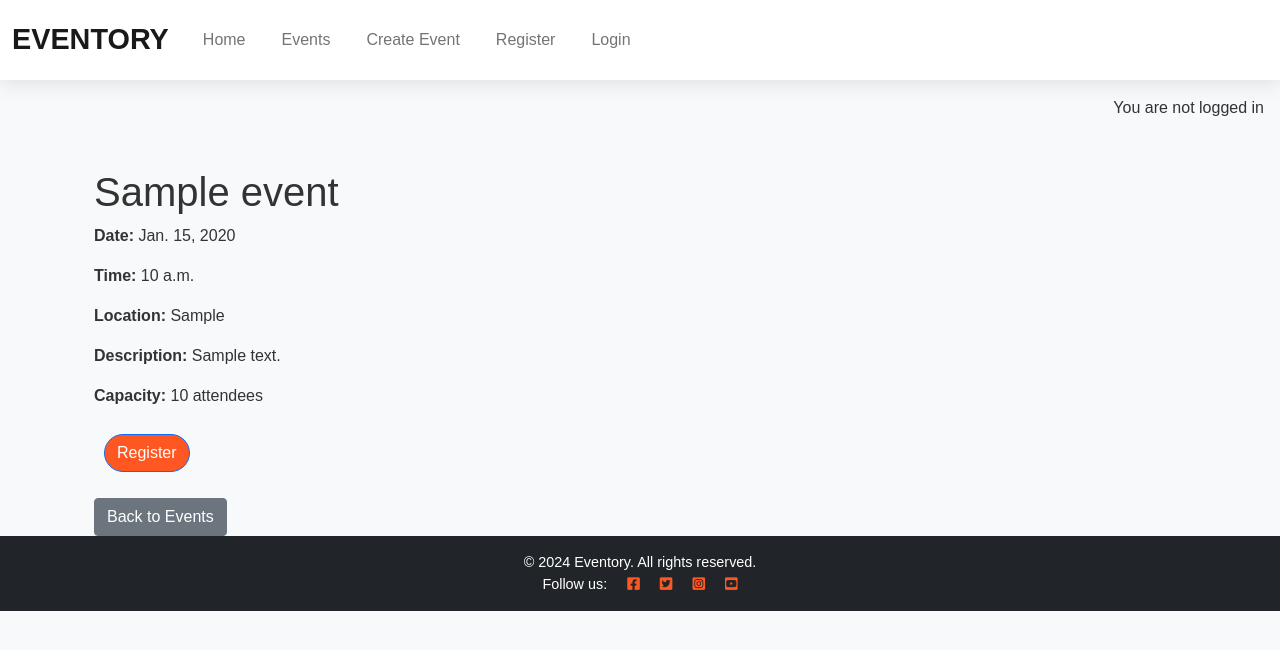
After one commit to Ojay97-hub/event-scheduler, a Django app: page /event/register/1/ in a window 1280 px wide. The commit adds this page. Shown: the top 650 px of the page. Run offline with Django 3.2, Linux system fonts and the light colour scheme; tables that the repository leaves empty hold one stand-in row (values such as "Sample post"); some libraries are stand-ins or nearby versions.

Commit message:
added registration function with model, admin panel and views/urls

```diff
--- a/events/models.py
+++ b/events/models.py
@@ -28,3 +28,21 @@ class Event(models.Model):
 
     def __str__(self):
         return self.title
+
+class Registration(models.Model):
+    """
+    A model representing the registration of a user for a specific event.
+
+    Attributes:
+        user (ForeignKey): A reference to the User who registered for the event.
+        event (ForeignKey): A reference to the Event for which the user is registered.
+        registered_at (DateTimeField): The date and time when the user registered for the event.
+                                       This field is automatically set to the current date and time
+                                       when a registration instance is created.
+    """
+    user = models.ForeignKey(User, on_delete=models.CASCADE)
+    event = models.ForeignKey(Event, on_delete=models.CASCADE, related_name='registrations')
+    registered_at = models.DateTimeField(auto_now_add=True)
+
+    def __str__(self):
+        return f"{self.user.username} registered for {self.event.title}"
--- /dev/null
+++ b/events/templates/events/event_detail.html
@@ -0,0 +1,20 @@
+{% extends "base.html" %}
+
+{% block content %}
+<div class="container mt-5">
+    <h1>{{ event.title }}</h1>
+    <p><strong>Date:</strong> {{ event.date }}</p>
+    <p><strong>Time:</strong> {{ event.time }}</p>
+    <p><strong>Location:</strong> {{ event.location }}</p>
+    <p><strong>Description:</strong> {{ event.description }}</p>
+    <p><strong>Capacity:</strong> {{ event.capacity }} attendees</p>
+
+    <!-- Registration Form -->
+    <form method="post">
+        {% csrf_token %}
+        <button type="submit" class="btn btn-primary">Register</button>
+    </form>
+
+    <a href="{% url 'Event_Page' %}" class="btn btn-secondary mt-3">Back to Events</a>
+</div>
+{% endblock %}
--- a/events/templates/events/event_list.html
+++ b/events/templates/events/event_list.html
@@ -17,6 +17,9 @@
                     <p class="card-text"><strong>Location:</strong> {{ event.location }}</p>
                     <p class="card-text"><strong>Description:</strong> {{ event.description }}</p>
                     <p class="card-text"><strong>Capacity:</strong> {{ event.capacity }} attendees</p>
+
+                    <!-- Registration Button -->
+                    <a href="{% url 'event_register' event.id %}" class="btn btn-primary">Register</a>
                 </div>
             </div>
         </div>
--- a/events/urls.py
+++ b/events/urls.py
@@ -1,10 +1,11 @@
 from . import views
 from django.urls import path
-from .views import HomeView, EventsList, create_event, register
+from .views import HomeView, EventsList, create_event, register, register_for_event
 
 urlpatterns = [
     path('', HomeView.as_view(), name='home'),  # Homepage
-    path('create/', create_event, name='create_event'), # Create event
+    path('create/', create_event, name='create_event'),  # Create event
     path('events/', EventsList.as_view(), name='Event_Page'),  # Events page
-     path('register/', register, name='register'), # register
+    path('register/', register, name='register'),  # Register
+    path('event/register/<int:event_id>/', register_for_event, name='event_register'),  # Event registration
 ]
--- a/events/views.py
+++ b/events/views.py
@@ -1,10 +1,11 @@
-from django.shortcuts import render, redirect
+from django.shortcuts import render, redirect, get_object_or_404
 from django.views import generic
 from django.views.generic import TemplateView
-from .models import Event
+from .models import Event, Registration  # Make sure to import the Registration model
 from .forms import EventForm, CustomUserCreationForm
 from django.contrib.auth import login
 from django.contrib.auth.models import Group
+from django.contrib import messages
 
 # Create your views here.
 class EventsList(generic.ListView):
@@ -46,3 +47,22 @@ def register(request):
     else:
         form = CustomUserCreationForm()
     return render(request, 'account/signup.html', {'form': form})
+
+# registration view
+def register_for_event(request, event_id):
+    event = get_object_or_404(Event, id=event_id)
+
+    if request.method == 'POST':
+        if request.user.is_authenticated:
+            if Registration.objects.filter(user=request.user, event=event).exists():
+                messages.warning(request, 'You are already registered for this event.')
+            elif event.capacity <= event.registrations.count():
+                messages.warning(request, 'This event has reached its capacity.')
+            else:
+                Registration.objects.create(user=request.user, event=event)
+                messages.success(request, 'You have successfully registered for the event!')
+                return redirect('Event_Page')
+        else:
+            messages.warning(request, 'You need to be logged in to register for an event.')
+
+    return render(request, 'events/event_detail.html', {'event': event})
--- a/templates/base.html
+++ b/templates/base.html
@@ -23,7 +23,7 @@
 
     <!-- Bootstrap CSS -->
     <link href="https://cdn.jsdelivr.net/npm/bootstrap@5.0.1/dist/css/bootstrap.min.css" rel="stylesheet"
-        integrity="sha384-+0n0xVW2eSR5OomGNYDnhzAbDsOXxcvSN1TPprVMTNDbiYZCxYbOOl7+AMvyTG2x" crossorigin="anonymous">
+     integrity="sha384-+0n0xVW2eSR5OomGNYDnhzAbDsOXxcvSN1TPprVMTNDbiYZCxYbOOl7+AMvyTG2x" crossorigin="anonymous">
 
     <!-- Custom CSS -->
     <link rel="stylesheet" href="{% static 'css/style.css' %}">
```
Also changed, not shown: events/admin.py (+6 -1 lines), events/migrations/0002_registration.py (added).
